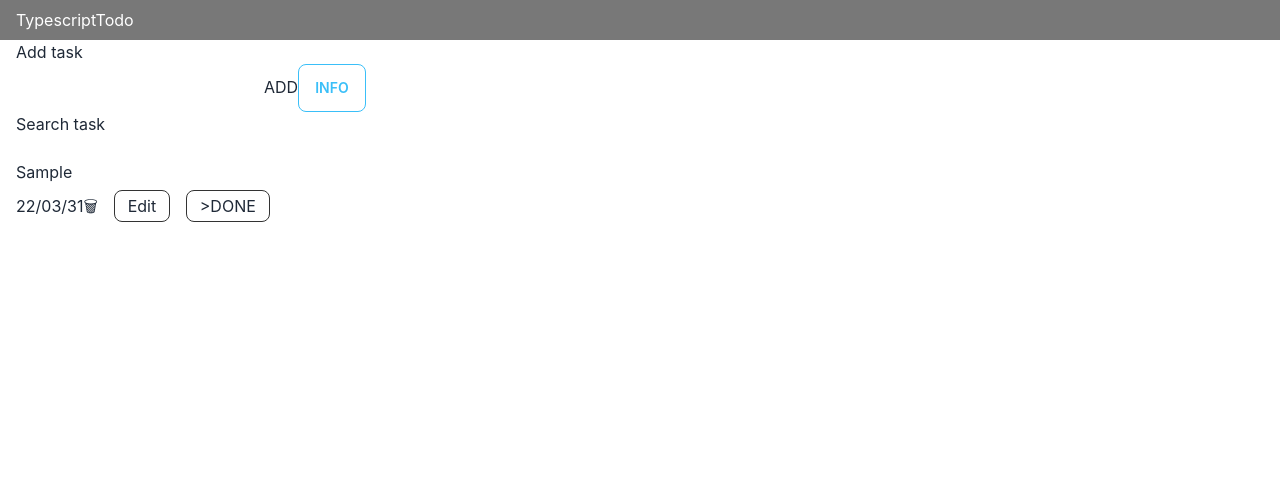
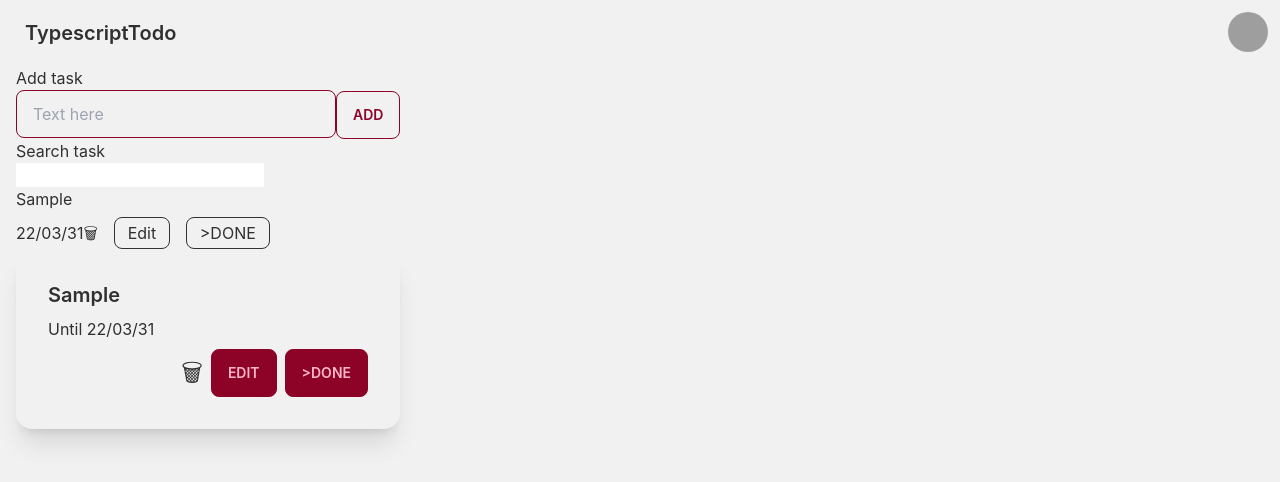
Before and after one commit to keento0809/Todo_typescript_ver, a React (Create React App) app: page / in a window 1280 px wide. Both pictures are taken after typing "Sample" into the empty fields and a click on the button "ADD". Shown: the top 482 px of the page. Built offline with nearby package versions, Linux system fonts and the light colour scheme; grey boxes are pictures that could not be loaded.

Commit message:
On progress of applying styles in TaskList.tsx

```diff
--- a/public/index.html
+++ b/public/index.html
@@ -1,5 +1,5 @@
 <!DOCTYPE html>
-<html lang="en">
+<html lang="en" data-theme="autumn">
   <head>
     <meta charset="utf-8" />
     <link rel="icon" href="%PUBLIC_URL%/favicon.ico" />
--- a/src/components/Tasks/TaskForm.tsx
+++ b/src/components/Tasks/TaskForm.tsx
@@ -40,9 +40,14 @@ const TaskForm = () => {
   return (
     <form onSubmit={handleSubmit}>
       <h3>Add task</h3>
-      <input type="text" ref={taskInputRef} style={{ outline: "none" }} />
-      <button>ADD</button>
-      <button className="btn btn-outline btn-info">Info</button>
+      {/* <input type="text" ref={taskInputRef} style={{ outline: "none" }} /> */}
+      <input
+        type="text"
+        ref={taskInputRef}
+        placeholder="Text here"
+        className="input input-bordered input-primary w-full max-w-xs"
+      ></input>
+      <button className="btn btn-outline btn-primary">ADD</button>
     </form>
   );
 };
--- a/src/components/Tasks/TaskItem.tsx
+++ b/src/components/Tasks/TaskItem.tsx
@@ -84,8 +84,65 @@ const TaskItem: React.FC<{
           {props.task.isDone ? "✅" : ">DONE"}
         </span>
       </li>
+      <div className="card w-96 bg-base-100 shadow-xl">
+        <div className="card-body">
+          {/* <h2 className="card-title">{props.task.content}</h2> */}
+          {!props.isEditing && (
+            <h2 className="card-title">{props.task.content}</h2>
+          )}
+          {props.isEditing && props.index !== props.selected && (
+            <h2 className="card-title">{props.task.content}</h2>
+          )}
+          <p>Until {props.task.dueDate}</p>
+          {props.isEditing && props.index === props.selected && (
+            <input
+              type="text"
+              placeholder={props.task.content}
+              onChange={handleTesting}
+              ref={updateTaskInput}
+              // style={{ display: "block" }}
+              className="input input-bordered input-primary w-full max-w-xs"
+            />
+          )}
+          <div className="card-actions justify-end">
+            <span
+              onClick={props.handleDeleteTask.bind(null, props.task.content)}
+              style={{
+                cursor: "pointer",
+                lineHeight: "48px",
+                fontSize: "24px",
+              }}
+            >
+              {"🗑"}
+            </span>
+            <button
+              className="btn btn-primary"
+              onClick={
+                !props.isEditing
+                  ? props.handleOpenEditForm.bind(null, props.index)
+                  : props.handleUpdateTask.bind(
+                      null,
+                      props.task,
+                      // original code
+                      // props.task.content
+                      testInput
+                    )
+              }
+            >
+              {props.isEditing && props.index === props.selected
+                ? "UPDATE"
+                : "Edit"}
+            </button>
+            <button className="btn btn-primary">
+              {props.task.isDone ? "✅" : ">DONE"}
+            </button>
+          </div>
+        </div>
+      </div>
     </div>
   );
 };
 
 export default TaskItem;
+
+// className="input input-bordered input-primary w-full max-w-xs"
--- a/src/layouts/MainHeader.tsx
+++ b/src/layouts/MainHeader.tsx
@@ -2,18 +2,56 @@ import React from "react";
 
 const MainHeader = () => {
   return (
-    <header
-      style={{
-        minHeight: "40px",
-        background: "#787878",
-        color: "#fff",
-        lineHeight: "40px",
-      }}
-    >
-      <div className="" style={{ paddingLeft: "1rem" }}>
-        TypescriptTodo
+    // <header
+    //   style={{
+    //     minHeight: "40px",
+    //     background: "#787878",
+    //     color: "#fff",
+    //     lineHeight: "40px",
+    //   }}
+    // >
+    //   <div className="" style={{ paddingLeft: "1rem" }}>
+    //     TypescriptTodo
+    //   </div>
+    // </header>
+    <div className="navbar bg-base-100">
+      <div className="flex-1">
+        <a className="btn btn-ghost normal-case text-xl">TypescriptTodo</a>
       </div>
-    </header>
+      <div className="flex-none gap-2">
+        <div className="form-control">
+          {/* <input
+            type="text"
+            placeholder="Search"
+            className="input input-bordered"
+          /> */}
+        </div>
+        <div className="dropdown dropdown-end">
+          <label tab-index="0" className="btn btn-ghost btn-circle avatar">
+            <div className="w-10 rounded-full">
+              <img src="https://api.lorem.space/image/face?hash=33791" />
+            </div>
+          </label>
+          <ul
+            tab-index="0"
+            className="mt-3 p-2 shadow menu menu-compact dropdown-content bg-base-100 rounded-box w-52"
+          >
+            <li>
+              <a className="justify-between">
+                Profile
+                <span className="badge">New</span>
+              </a>
+            </li>
+            <li>
+              <a>Settings</a>
+            </li>
+            <li>
+              <a>Logout</a>
+            </li>
+          </ul>
+        </div>
+      </div>
+    </div>
   );
 };
 
--- a/tailwind.config.js
+++ b/tailwind.config.js
@@ -1,5 +1,8 @@
 module.exports = {
   content: ["./src/**/*.{js,jsx,ts,tsx}"],
+  daisyui: {
+    themes: ["autumn"],
+  },
   theme: {
     extend: {},
   },
```
